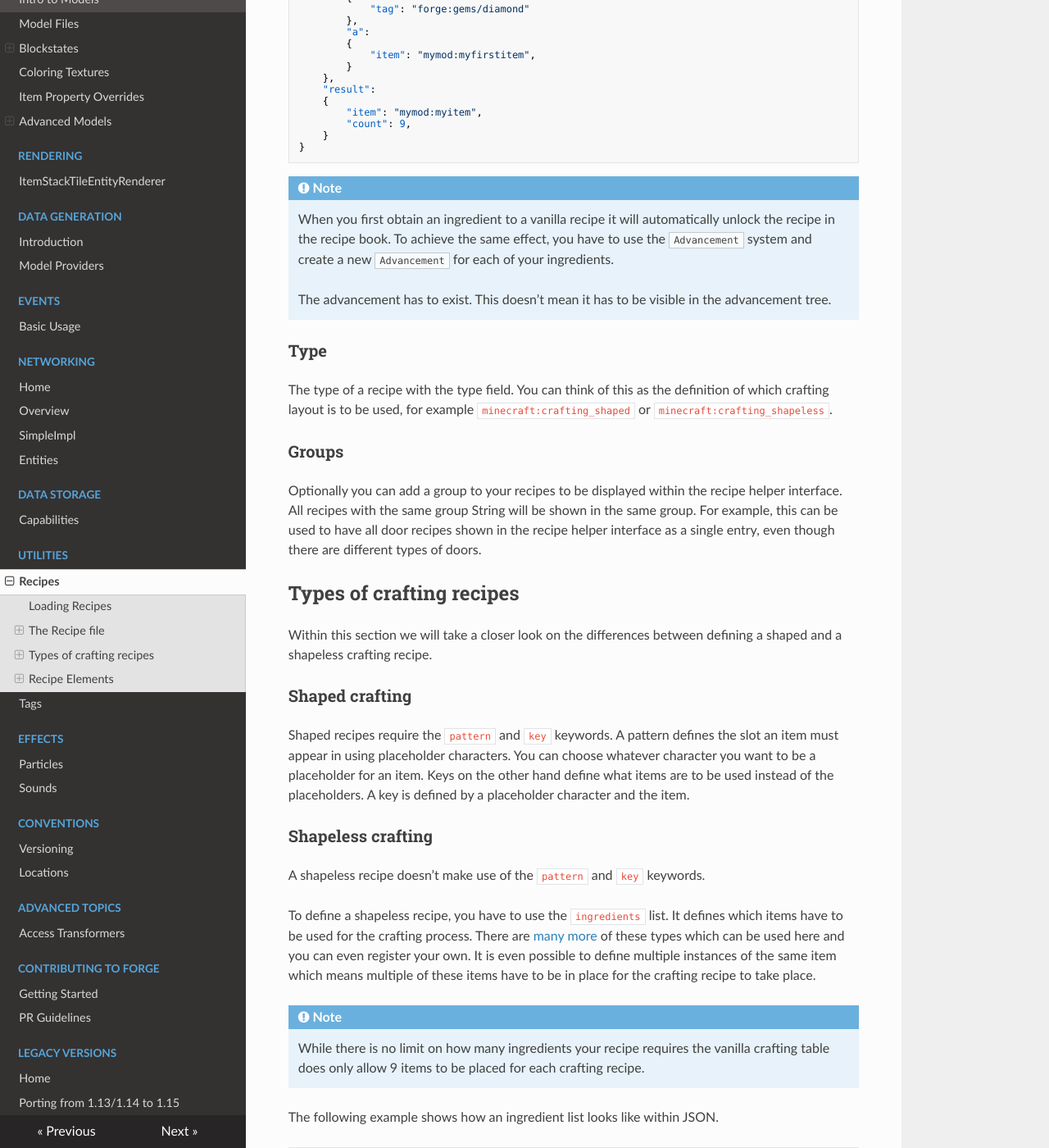
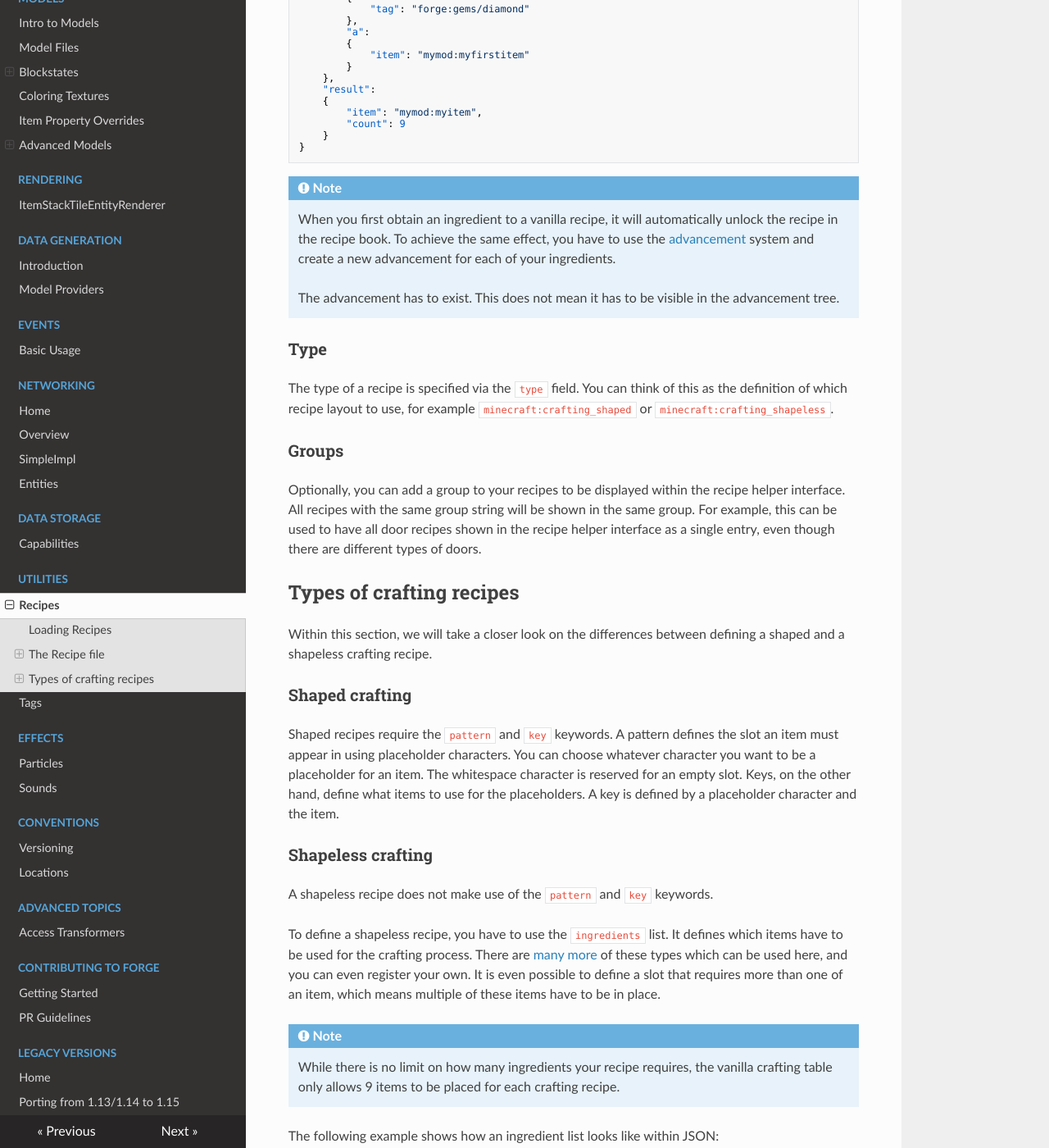
Before and after one commit to MinecraftForge/Documentation, an MkDocs documentation site: the page built from docs/utilities/recipes.md, in a window 1280 px wide and 1400 px high, scrolled down 739 px. Shown: the whole window at 82% size. Built offline with MkDocs 1.6.1, drawn with Linux system fonts in a browser that asks for light colours; nearby versions of some CDN libraries; some of the changed text lies outside the part shown.

Commit message:
Utilities cleanup (#18)
This is a cleanup of the utilities folder to address any syntax, formatting, and outdated information in the docs.

- There will be another PR to address the Tag rewrite for 1.16.
- Utilities need an overhaul in general after omnibus since most of the information is quite unsubstantial and non-beneficial compared to the regular wiki.

````diff
--- a/docs/utilities/recipes.md
+++ b/docs/utilities/recipes.md
@@ -29,50 +29,50 @@ A basic recipe file might look like the following example:
         },
         "a":
         {
-            "item": "mymod:myfirstitem",
+            "item": "mymod:myfirstitem"
         }
     },
     "result":
     {
         "item": "mymod:myitem",
-        "count": 9,
+        "count": 9
     }
 }
 ```
 
 !!! note
 
-    When you first obtain an ingredient to a vanilla recipe it will automatically unlock the recipe in the recipe book. To achieve the same effect, you have to use the [`Advancement`][Advancements] system and create a new `Advancement` for each of your ingredients.
+    When you first obtain an ingredient to a vanilla recipe, it will automatically unlock the recipe in the recipe book. To achieve the same effect, you have to use the [advancement][] system and create a new advancement for each of your ingredients.
 
-    The advancement has to exist. This doesn't mean it has to be visible in the advancement tree.
+    The advancement has to exist. This does not mean it has to be visible in the advancement tree.
 
 ### Type
 
-The type of a recipe with the type field. You can think of this as the definition of which crafting layout is to be used, for example `minecraft:crafting_shaped` or `minecraft:crafting_shapeless`.
+The type of a recipe is specified via the `type` field. You can think of this as the definition of which recipe layout to use, for example `minecraft:crafting_shaped` or `minecraft:crafting_shapeless`.
 
 ### Groups
 
-Optionally you can add a group to your recipes to be displayed within the recipe helper interface. All recipes with the same group String will be shown in the same group. For example, this can be used to have all door recipes shown in the recipe helper interface as a single entry, even though there are different types of doors.
+Optionally, you can add a group to your recipes to be displayed within the recipe helper interface. All recipes with the same group string will be shown in the same group. For example, this can be used to have all door recipes shown in the recipe helper interface as a single entry, even though there are different types of doors.
 
 Types of crafting recipes
 -----------------------------
-Within this section we will take a closer look on the differences between defining a shaped and a shapeless crafting recipe.
+Within this section, we will take a closer look on the differences between defining a shaped and a shapeless crafting recipe.
 
 ### Shaped crafting
 
-Shaped recipes require the `pattern` and `key` keywords. A pattern defines the slot an item must appear in using placeholder characters. You can choose whatever character you want to be a placeholder for an item. Keys on the other hand define what items are to be used instead of the placeholders. A key is defined by a placeholder character and the item.
+Shaped recipes require the `pattern` and `key` keywords. A pattern defines the slot an item must appear in using placeholder characters. You can choose whatever character you want to be a placeholder for an item. The whitespace character is reserved for an empty slot. Keys, on the other hand, define what items to use for the placeholders. A key is defined by a placeholder character and the item.
 
 ### Shapeless crafting
 
-A shapeless recipe doesn't make use of the `pattern` and `key` keywords.
+A shapeless recipe does not make use of the `pattern` and `key` keywords.
 
-To define a shapeless recipe, you have to use the `ingredients` list. It defines which items have to be used for the crafting process. There are [many more][Wiki] of these types which can be used here and you can even register your own. It is even possible to define multiple instances of the same item which means multiple of these items have to be in place for the crafting recipe to take place.
+To define a shapeless recipe, you have to use the `ingredients` list. It defines which items have to be used for the crafting process. There are [many more][wiki] of these types which can be used here, and you can even register your own. It is even possible to define a slot that requires more than one of an item, which means multiple of these items have to be in place.
 
 !!! note
 
-    While there is no limit on how many ingredients your recipe requires the vanilla crafting table does only allow 9 items to be placed for each crafting recipe.
+    While there is no limit on how many ingredients your recipe requires, the vanilla crafting table only allows 9 items to be placed for each crafting recipe.
 
-The following example shows how an ingredient list looks like within JSON.
+The following example shows how an ingredient list looks like within JSON:
 
 ```json
     "ingredients": [
@@ -83,38 +83,15 @@ The following example shows how an ingredient list looks like within JSON.
             "item": "minecraft:nether_star"
         }
     ],
-```
-
-Recipe Elements
----------------
-
-### Patterns
-
-A pattern will be defined with the `pattern` list. Each string represents one row in the crafting grid and each placeholder character within the String represents a column. As seen in the example above a space means that no item needs to be inserted at that position.
-
-### Keys
-
-A key set is used in combination with patterns and contains keys whose name is the same as the placeholder character in the pattern list which it represents. One key may be defined to represent multiply items as it is the case for the wooden button. This means that the player can use one of the defined items for the crafting recipe, for example different types of wood.
-
-```json
-  "key": {
-     "#": [
-      {
-        "item": "minecraft:oak_planks"
-      },
-      {
-        "item": "minecraft:spruce_planks"
-      }
-    ]
-  }
+    ...
 ```
 
 ### Results
 
-Every `recipe` has to have a result tag to define the output item.
+Every vanilla recipe has to have a `result` tag to define the output item.
 
-When crafting something, you can get out more than one item. This is achieved by defining the `count` number. If this is left out, meaning it doesn't exist within the result block, it defaults to 1. Negative values are not allowed here as an ItemStack cannot be smaller than 0. There is no option to use the `count` number anywhere else than for the result.
+When crafting something, you can get out more than one item. This is achieved by defining the `count` number. If this is left out, meaning it doesn't exist within the result block, it defaults to 1. Negative values are not allowed here as an `ItemStack` cannot be smaller than 0. There is no option to use the `count` number anywhere else than for the result. Forge also added support for results to include NBT data via the `nbt` tag.
 
-[Advancements]: https://minecraft.fandom.com/wiki/Advancement
-[Wiki]: https://minecraft.gamepedia.com/Recipe
 [datapack]: /concepts/data.md
+[advancement]: https://minecraft.fandom.com/wiki/Advancement
+[wiki]: https://minecraft.gamepedia.com/Recipe
````
Also changed, not shown: other parts of docs/utilities/recipes.md (+2 -2 lines), docs/utilities/tags.md (+20 -18 lines).
